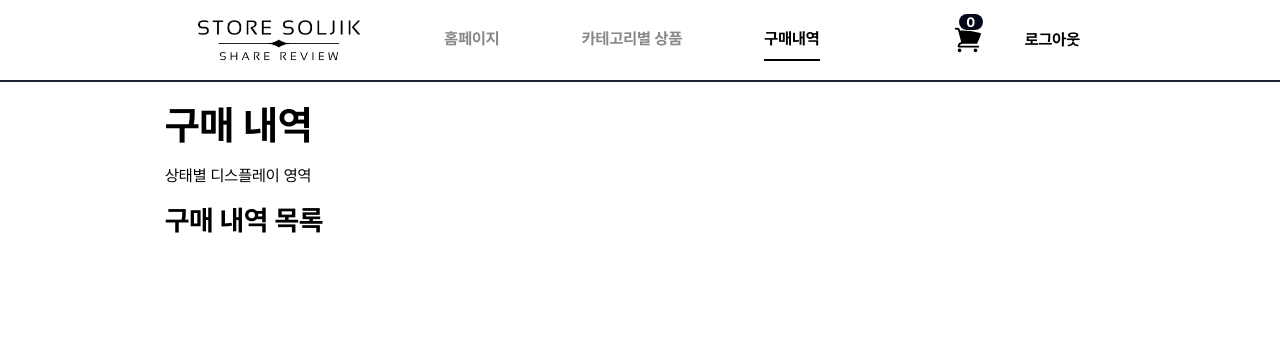
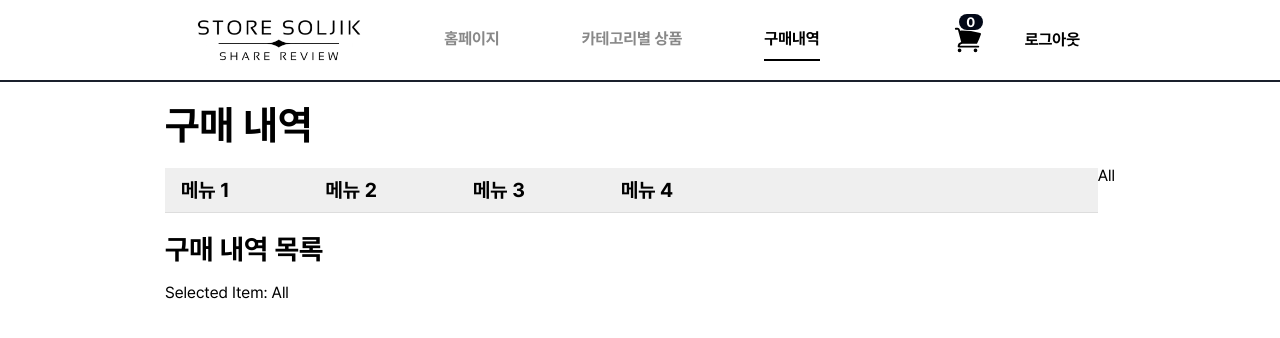
Before and after one commit to momo1108/StoreSoljik, a React (Vite) app: page /history in a window 1280 px wide. Shown: the top 338 px of the page. Built offline with nearby package versions, Linux system fonts and the light colour scheme; no server answers; sample sign-in values are in the browser's storage.

Commit message:
feat: 구매이력 페이지 초기 구성 설계 - context 설계 modify: useRollbackUnfinishedTransactions 훅 수정 - 미결제 주문이 있는 경우만 롤백 실행하도록 수정

```diff
--- a/src/hooks/useRollbackUnfinishedTransactions.ts
+++ b/src/hooks/useRollbackUnfinishedTransactions.ts
@@ -19,7 +19,7 @@ const useRollbackUnfinishedTransactions = () => {
     ) {
       getUnfinishedOrderData(userInfo.uid)
         .then(async (orderArray) => {
-          rollbackUnfinishedOrderData(orderArray);
+          if (orderArray.length) rollbackUnfinishedOrderData(orderArray);
         })
         .catch((error) => {
           toast.error('사용자 계정의 구매 정보를 읽어오는데 실패했습니다.', {
--- a/src/pages/buyer/history/History.Style.tsx
+++ b/src/pages/buyer/history/History.Style.tsx
@@ -8,4 +8,16 @@ export const CategoryContainer = styled.div`
   gap: 20px;
 `;
 
-export const OrderStatusBox = styled.div``;
+export const OrderStatusMenuList = styled.ul`
+  display: flex;
+  gap: 64px;
+  width: 100%;
+  background: #1111;
+  border-bottom: 1px solid ${(props) => props.theme.color.brighterGray};
+
+  li {
+    padding: 12px 16px;
+    font-size: ${(props) => props.theme.fontSize.lg};
+    font-weight: bold;
+  }
+`;
--- a/src/pages/buyer/history/History.tsx
+++ b/src/pages/buyer/history/History.tsx
@@ -2,19 +2,93 @@ import Header from '@/components/layouts/header/Header';
 import Main from '@/components/layouts/main/Main';
 import * as S from './History.Style';
 import { H2, H3 } from '@/components/ui/header/Header.Style';
+import useHistory from './useHistory';
+import { OrderStatus } from '@/types/FirebaseType';
+import { createContext, memo, useContext, useState } from 'react';
+
+type HistoryContextType = {
+  selectedItem: OrderStatus | 'All';
+  setSelectedItem: React.Dispatch<React.SetStateAction<OrderStatus | 'All'>>;
+};
+const HistoryContext = createContext<HistoryContextType | undefined>(undefined);
+
+const HistoryProvider = ({ children }: { children: React.ReactNode }) => {
+  const [selectedItem, setSelectedItem] = useState<OrderStatus | 'All'>('All');
+
+  return (
+    <HistoryContext.Provider value={{ selectedItem, setSelectedItem }}>
+      {children}
+    </HistoryContext.Provider>
+  );
+};
+
+const useHistoryContext = () => {
+  const context = useContext(HistoryContext);
+  if (!context) {
+    throw new Error(
+      'useCartUI 는 CartUIProvider 내부에서만 사용이 가능합니다.',
+    );
+  }
+  return context;
+};
+
+// HistoryMenu 컴포넌트
+const HistoryMenu = memo(() => {
+  console.log('HistoryMenu rendered');
+  const { selectedItem, setSelectedItem } = useHistoryContext();
+  return (
+    <nav>
+      <S.OrderStatusMenuList>
+        <li>
+          <button onClick={() => setSelectedItem('All')}>메뉴 1</button>
+        </li>
+        <li>
+          <button onClick={() => setSelectedItem(OrderStatus.OrderCompleted)}>
+            메뉴 2
+          </button>
+        </li>
+        <li>
+          <button onClick={() => setSelectedItem(OrderStatus.AwaitingShipment)}>
+            메뉴 3
+          </button>
+        </li>
+        <li>
+          <button onClick={() => setSelectedItem(OrderStatus.ShipmentStarted)}>
+            메뉴 4
+          </button>
+        </li>
+      </S.OrderStatusMenuList>
+      {selectedItem}
+    </nav>
+  );
+});
+
+// HistoryList 컴포넌트
+const HistoryList = memo(() => {
+  const { selectedItem } = useHistoryContext();
+  console.log('HistoryList rendered');
+  return (
+    <div>
+      <p>Selected Item: {selectedItem}</p>
+    </div>
+  );
+});
 
 const History: React.FC = () => {
+  console.log('history');
+
   return (
-    <>
+    <HistoryProvider>
       <Header userType={'buyer'}></Header>
       <Main>
         <S.CategoryContainer>
           <H2>구매 내역</H2>
-          <S.OrderStatusBox>상태별 디스플레이 영역</S.OrderStatusBox>
+          <HistoryMenu />
           <H3>구매 내역 목록</H3>
+          <HistoryList />
         </S.CategoryContainer>
       </Main>
-    </>
+    </HistoryProvider>
   );
 };
 
--- /dev/null
+++ b/src/pages/buyer/history/useHistory.ts
@@ -0,0 +1,30 @@
+import { OrderStatus } from '@/types/FirebaseType';
+import { useEffect, useRef, useState } from 'react';
+
+const useHistory = () => {
+  const orderStatus = useRef<OrderStatus | 'All'>('All');
+
+  useEffect(() => {
+    console.log('effect', orderStatus.current);
+  }, [orderStatus.current]);
+
+  // const { data, status, error, fetchNextPage, isFetchingNextPage, isLoading } =
+  //   useInfiniteQuery<FetchInfiniteProductsResult>({
+  //     queryKey,
+  //     queryFn: (({ pageParam }) =>
+  //       fetchProductsWrapper({ pageParam, filterOptions })) as QueryFunction<
+  //       FetchInfiniteProductsResult,
+  //       QueryKey,
+  //       unknown
+  //     >,
+  //     initialPageParam: null,
+  //     getNextPageParam: (lastPage) =>
+  //       lastPage.documentArray.length > pageSize
+  //         ? lastPage.documentArray[pageSize]
+  //         : null,
+  //   });
+
+  return { orderStatus };
+};
+
+export default useHistory;
```
